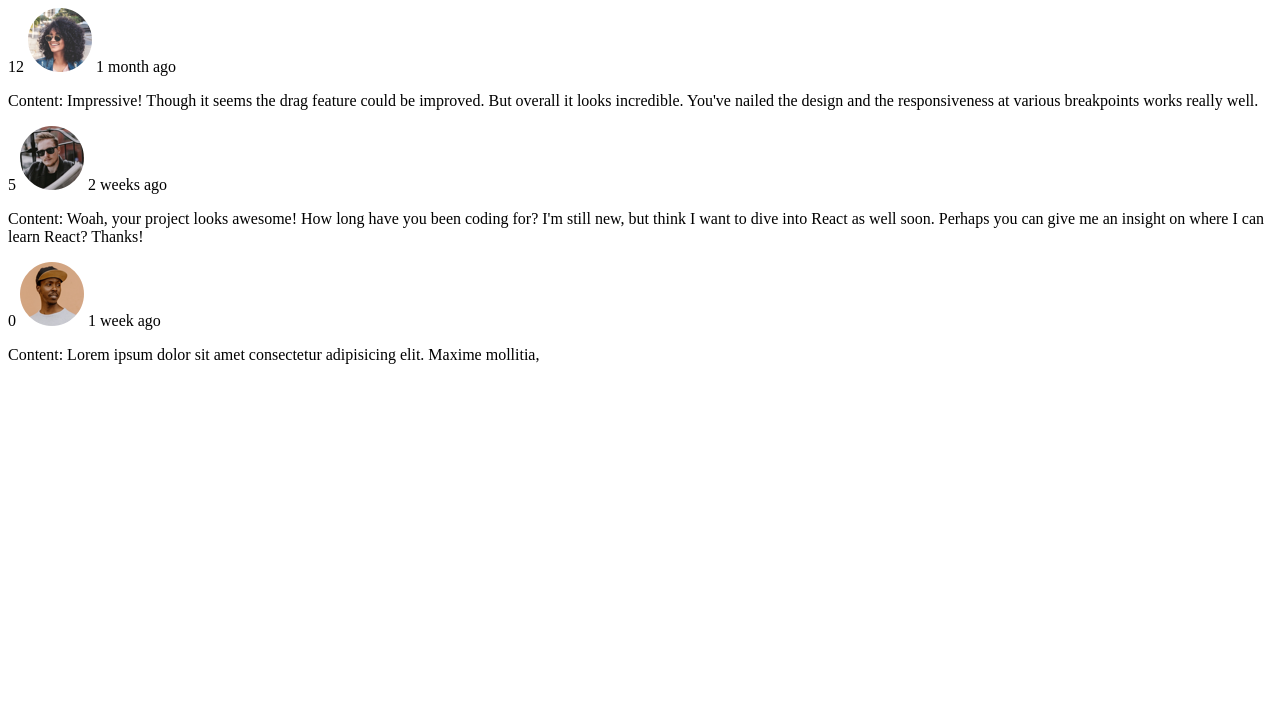
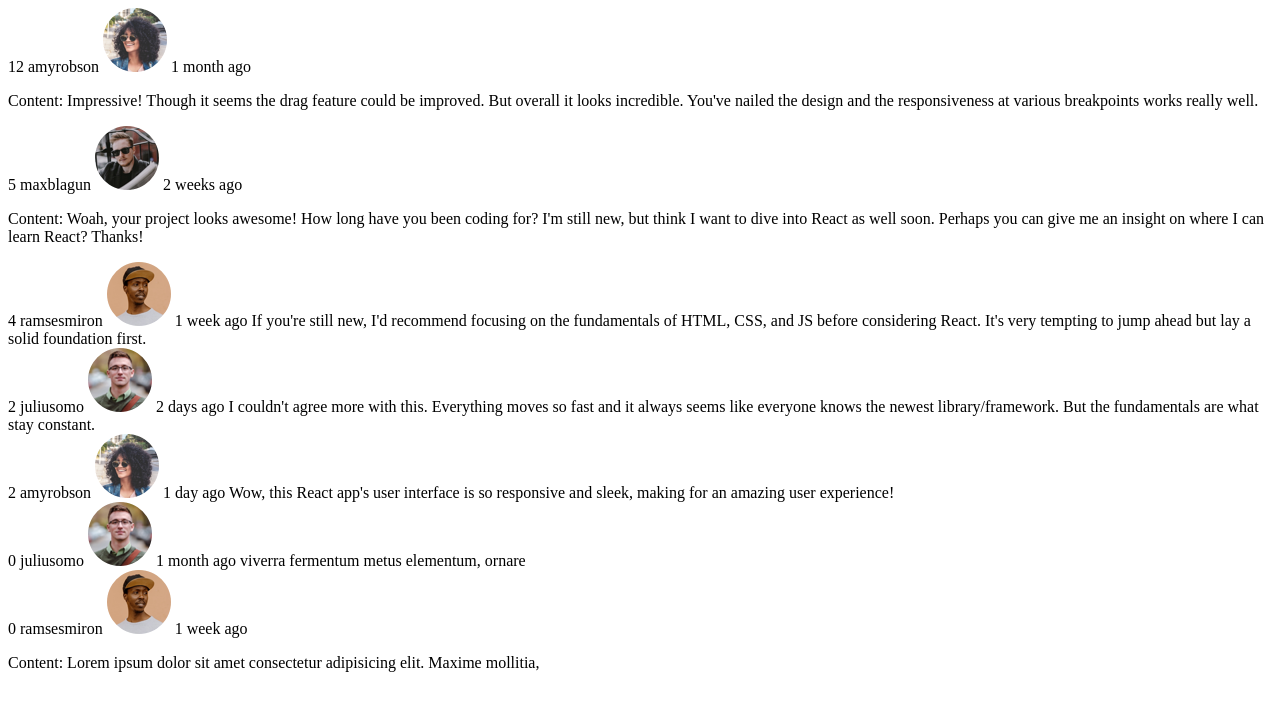
Before and after one commit to shahrzadJavadiKoushesh/AsanPadrakht-Internship, an Angular app in the folder observableInteractiveCommentSection/: page / in a window 1280 px wide. Shown: the top 710 px of the page. Built offline with nearby package versions, Linux system fonts and the light colour scheme.

Commit message:
add reply html

```diff
--- a/observableInteractiveCommentSection/src/app/comment-list/comment-list.component.html
+++ b/observableInteractiveCommentSection/src/app/comment-list/comment-list.component.html
@@ -1,9 +1,18 @@
 <div *ngFor="let comment of comments">
-    <!-- Display comment details here -->
-    {{comment.score}}
-    {{comment.username}}
-    <img [src]="comment.user.image.webp" alt="">
-    {{comment.createdAt}}
-    <p>Content: {{ comment.content }}</p>
-    <!-- Add more properties as needed -->
+  {{comment.score}}
+  {{comment.user.username}}
+  <img [src]="comment.user.image.webp" alt="">
+  {{comment.createdAt}}
+  <p>Content: {{ comment.content }}</p>
+  <!-- Add more properties as needed -->
+  <div *ngIf="comment.replies.length > 0">
+    <div *ngFor="let reply of comment.replies">
+      {{reply.score}}
+      {{reply.user.username}}
+      <img [src]="reply.user.image.webp" alt="">
+      {{reply.createdAt}}
+      {{reply.content}}
+      <!-- <hr> -->
+    </div>
   </div>
+</div>
```
